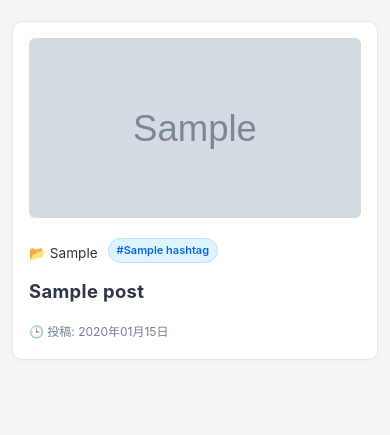
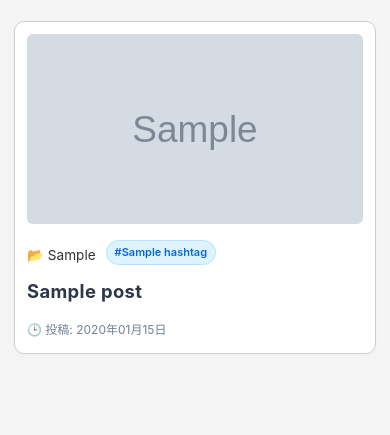
Before and after one commit to Yuta1728/blog_project_private, a Flask app: page / in a window 390 px wide. Shown: the part 57-492 px from the top of the page. Run offline with Flask 3, Linux system fonts and the light colour scheme; tables that the repository leaves empty hold one stand-in row (values such as "Sample post"); grey boxes marked "Sample" are stand-in pictures; some libraries are stand-ins or nearby versions.

Commit message:
記事サイズ調整

```diff
--- a/matome/static/css/index.css
+++ b/matome/static/css/index.css
@@ -47,11 +47,11 @@ a[role="button"]:hover {
     display: flex;
     gap: 32px;
     background: #ffffff;
-    border: 1px solid #e2e8f0;
+    border: 1px solid #cbcfd4;
     border-radius: 10px;
     padding: 28px;
-    margin-bottom: 28px;
-    box-shadow: 0 2px 4px rgba(0, 0, 0, 0.02);
+    margin-bottom: 20px;
+    box-shadow: 0 3px 5px rgba(0, 0, 0, 0.02);
     transition: transform 0.2s, box-shadow 0.2s;
 
     /* ★ リンク領域(::after)をカード全体に広げるための絶対基準位置に設定 */
@@ -66,8 +66,8 @@ a[role="button"]:hover {
 
 /* 左側: サムネイル */
 .post-thumbnail {
-    flex: 0 0 270px;
-    height: 160px;
+    flex: 0 0 280px;
+    height: 170px;
     border-radius: 6px;
     overflow: hidden;
     background-color: #f7fafc;
@@ -159,20 +159,20 @@ a[role="button"]:hover {
    =========================== */
 @media (max-width: 600px) {
     .page-wrapper {
-        padding: 16px 12px 48px;
+        padding: 16px 14px 48px;
     }
 
     .post-card {
         flex-direction: column;
-        gap: 16px;
-        padding: 16px;
+        gap: 12px;
+        padding: 12px;
         margin-top: 5px;
     }
 
     .post-thumbnail {
         flex: none;
         width: 100%;
-        height: 180px;
+        height: 190px;
     }
 
     .post-content {
@@ -181,14 +181,14 @@ a[role="button"]:hover {
 
     .post-header-meta {
         font-size: 0.85rem;
-        margin-bottom: 6px;
+        margin-bottom: 4px;
         flex-wrap: wrap;
     }
 
     .post-title {
         font-size: 1.15rem;
         line-height: 1.4;
-        margin-bottom: 12px;
+        margin-bottom: 10px;
     }
 
     .post-actions {
```
